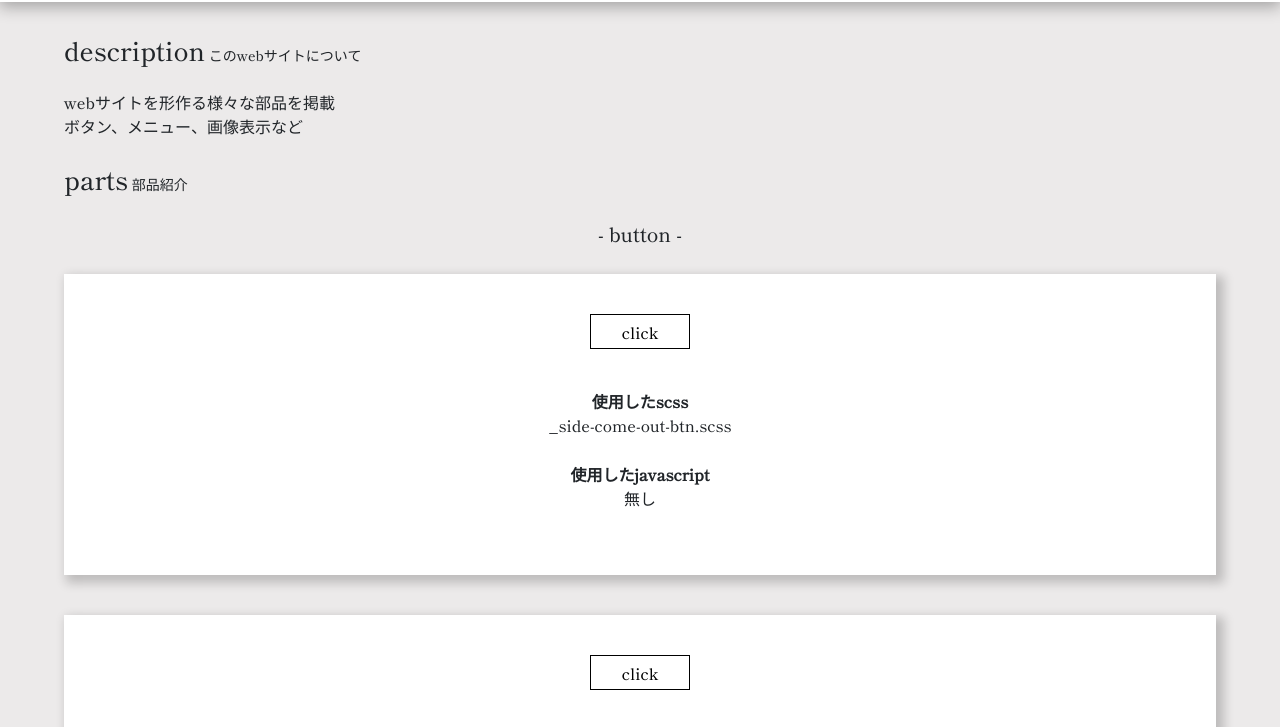
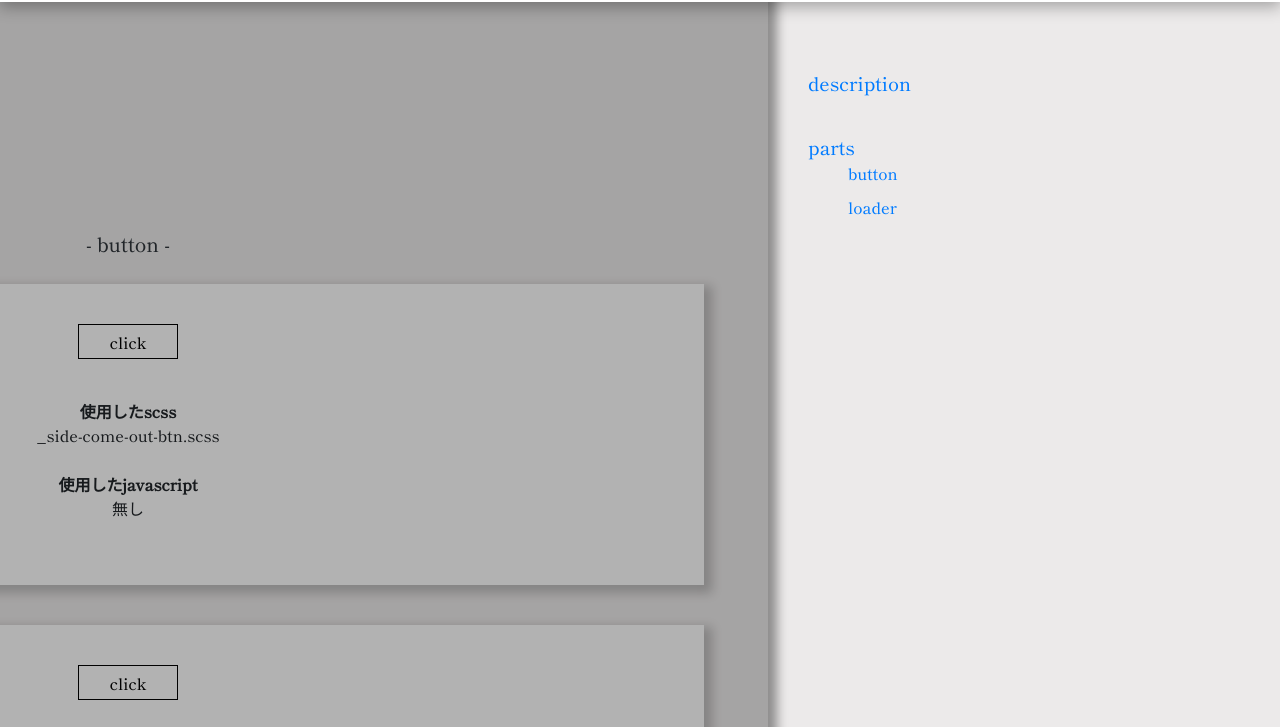
Before and after one commit to KojimaNaoyuki/webParts, a plain HTML site: page index.html in a window 1280 px wide. Both pictures are taken after a click on the button 1251 px from the left and 34 px from the top of the page. Shown: the part 66-793 px from the top of the page. Drawn offline with nearby package versions, Linux system fonts and the light colour scheme.

Commit message:
2021/02/22/4

```diff
--- a/index.html
+++ b/index.html
@@ -11,7 +11,6 @@
     <link rel="stylesheet" href="./styles/style.css">
 </head>
 <body>
-    <div class="global-container">
     <header class="header">
         <div class="header__inner">
             <h1 class="web-title">My Web Style</h1>
@@ -23,15 +22,29 @@
         </div>
     </header>
 
-        <section class="description pt-ll">
+    <div class="mobile-menu-container">
+        <ul>
+            <li><a href="#description">description</a></li>
+            <li>
+                <a href="#parts">parts</a>
+                <ul>
+                    <li><a href="#button">button</a></li>
+                    <li><a href="#loader">loader</a></li>
+                </ul>
+            </li>
+        </ul>
+    </div>
+
+    <div class="global-container">
+        <section class="description pt-ll" id="description">
             <h2 class="font-heading mb-m">description</h2>
             <p>webサイトを形作る様々な部品を掲載</p>
             <p>ボタン、メニュー、画像表示など</p>
         </section>
 
-        <section class="parts">
+        <section class="parts" id="parts">
             <h2 class="font-heading mb-m">parts</h2>
-            <p class="small-heading mb-m">button</p>
+            <p class="small-heading mb-m" id="button">button</p>
             <div class="parts__box">
                 <!-- スライドして横から出てくるボタン -->
                 <button class="side-come-out-btn mb-l">click</button>
@@ -65,7 +78,7 @@
                 </dl>
             </div>
 
-            <p class="small-heading mb-m">loader</p>
+            <p class="small-heading mb-m" id="loader">loader</p>
             <div class="parts__box">
                 <!-- 縦棒のローダー -->
                 <div class="rod-animation-loader mb-l">
@@ -87,6 +100,7 @@
             </div>
         </section>
     </div>
+
     <script src="./scripts/libs/mobile-menu.js"></script>
     <script src="./scripts/main.js"></script>
 </body>
--- a/scripts/libs/mobile-menu.js
+++ b/scripts/libs/mobile-menu.js
@@ -4,11 +4,15 @@ class MobileMenu {
         this.DOM = {}; //DOM要素を格納するためのオブジェクト
         this.DOM.btn = document.querySelector('.drawer-meny-icon-burger');
         this.DOM.head = document.querySelector('.header');
+        this.DOM.global = document.querySelector('.global-container');
+        this.DOM.mobileMenuList = document.querySelector('.mobile-menu-container');
         this._addEvent(); //イベントを付与
     }
 
     _toggle() {
         this.DOM.head.classList.toggle('drawer-meny-icon-burger-open');
+        this.DOM.global.classList.toggle('mobile-open');
+        this.DOM.mobileMenuList.classList.toggle('mobile-open');
     }
 
     _addEvent() {
--- a/styles/breakpoints/_base.scss
+++ b/styles/breakpoints/_base.scss
@@ -3,8 +3,18 @@ body {
     font-family: 'Shippori Mincho', serif;
     background-color: $bgColor;
 
-    p {
+    p, a {
         margin: 0;
+    }
+    a {
+        text-decoration: none;
+
+        &:hover {
+            text-decoration: none;
+        }
+    }
+    ul {
+        list-style: none;
     }
 }
 
@@ -33,6 +43,9 @@ body {
         content: ' - ';
     }
 }
+.mb-s {
+    margin-bottom: 15px !important;
+}
 .mb-m {
     margin-bottom: 25px !important;
 }
@@ -48,8 +61,59 @@ body {
     margin: 0 auto;
 }
 
-.global-container {
-    & .header {
+.mobile-menu-container {
+    @extend .pt-ll;
+    position: fixed;
+    display: block;
+    width: 40%;
+    top: 0;
+    right: 0;
+
+    & > ul {
+        list-style: none;
+
+        & > li {
+            margin: 35px 0;
+            text-align: left;
+            font-size: 19px;
+            color: #296182;
+
+            & > ul {
+                & > li {
+                    margin: 10px 0;
+                    font-size: 16px;
+
+                    &:first-child {
+                        margin-top: 0;
+                    }
+                }
+
+            }
+        }
+    }
+}
+
+.mobile-open {
+    //モバイルメニューが開いた時のレイアウト
+    &.global-container {
+        position: relative;
+        transform: translateX(-40%);
+
+        &::before {
+            content: '';
+            display: inline-block;
+            position: absolute;
+            top: 0;
+            left: 0;
+            width: 100%;
+            height: 100%;
+            background-color: black;
+            opacity: 0.3;
+        }
+    }
+}
+
+.header {
     position: fixed;
     padding: 5px;
     width: 100%;
@@ -71,6 +135,19 @@ body {
 
 }
 
+.global-container {
+    position: relative;
+    background-color: $bgColor;
+    padding: 10px 0;
+    box-shadow: 4px 0 10px 5px rgba(0, 0, 0, .4);
+    transition: transform 0.6s;
+    z-index: 0;
+
+    &::before {
+        content: '';
+        transition: background-color .6s;
+    }
+
     & .description {
         @extend .content-width;
         @extend .mb-m;
@@ -83,6 +160,7 @@ body {
 
     & .parts {
         @extend .content-width;
+        @extend .mb-m;
 
         & > h2::after {
             @extend .font-s;
@@ -95,6 +173,10 @@ body {
             text-align: center;
             background-color: $boxColor;
             box-shadow: 5px 5px 10px 3px rgba(0, 0, 0, 0.2);
+
+            &:last-child {
+                margin-bottom: 0 !important;
+            }
         }
 
         &__use-file {
--- a/styles/modules/_variable.scss
+++ b/styles/modules/_variable.scss
@@ -1,3 +1,4 @@
 $bgColor: #eceaea; //サイト全面背景色
 $headColor: #ffffff; //ヘッダーの背景色
 $boxColor: #ffffff; //ボックスの背景色
+$mobileMenuColor: #ffffff; //モバイルメニューの背景色
```
Also changed, not shown: styles/style.css, 1 other file. Lines whose indentation alone changed are shown as unchanged.
